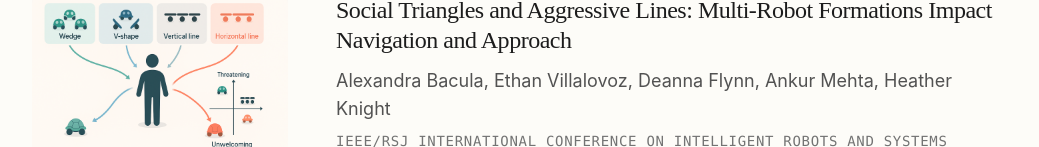
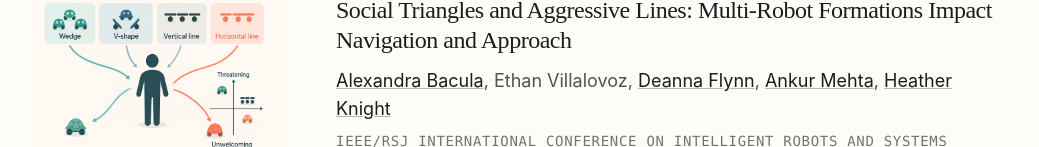
Before and after one commit to ethanvillalovoz/ethanvillalovoz.github.io, a Next.js app: page /research in a window 1280 px wide. Shown: the part 805-952 px from the top of the page, without its empty margins (120-1159 px from the left). Built offline with nearby package versions, Linux system fonts and the light colour scheme.

Commit message:
Fixed author name visual

```diff
--- a/src/app/research/page.tsx
+++ b/src/app/research/page.tsx
@@ -111,7 +111,7 @@ export default function ResearchPage() {
 													href={author.url}
 													target="_blank"
 													rel="noopener noreferrer"
-													className="hover:text-primary dark:hover:text-white hover:underline transition-colors"
+													className="text-primary dark:text-white underline decoration-primary-light/50 hover:decoration-primary"
 												>
 													{author.name}
 												</a>
```
